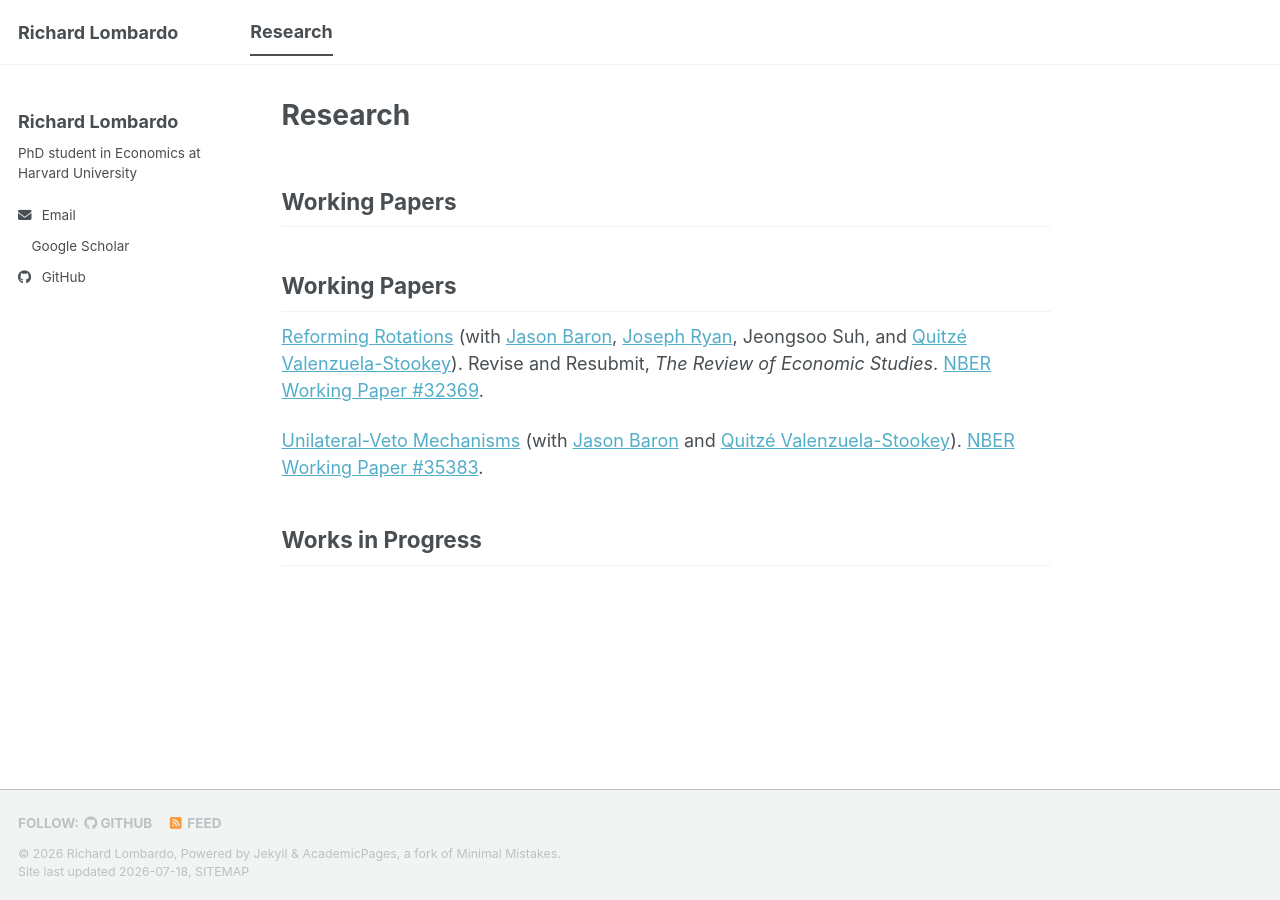
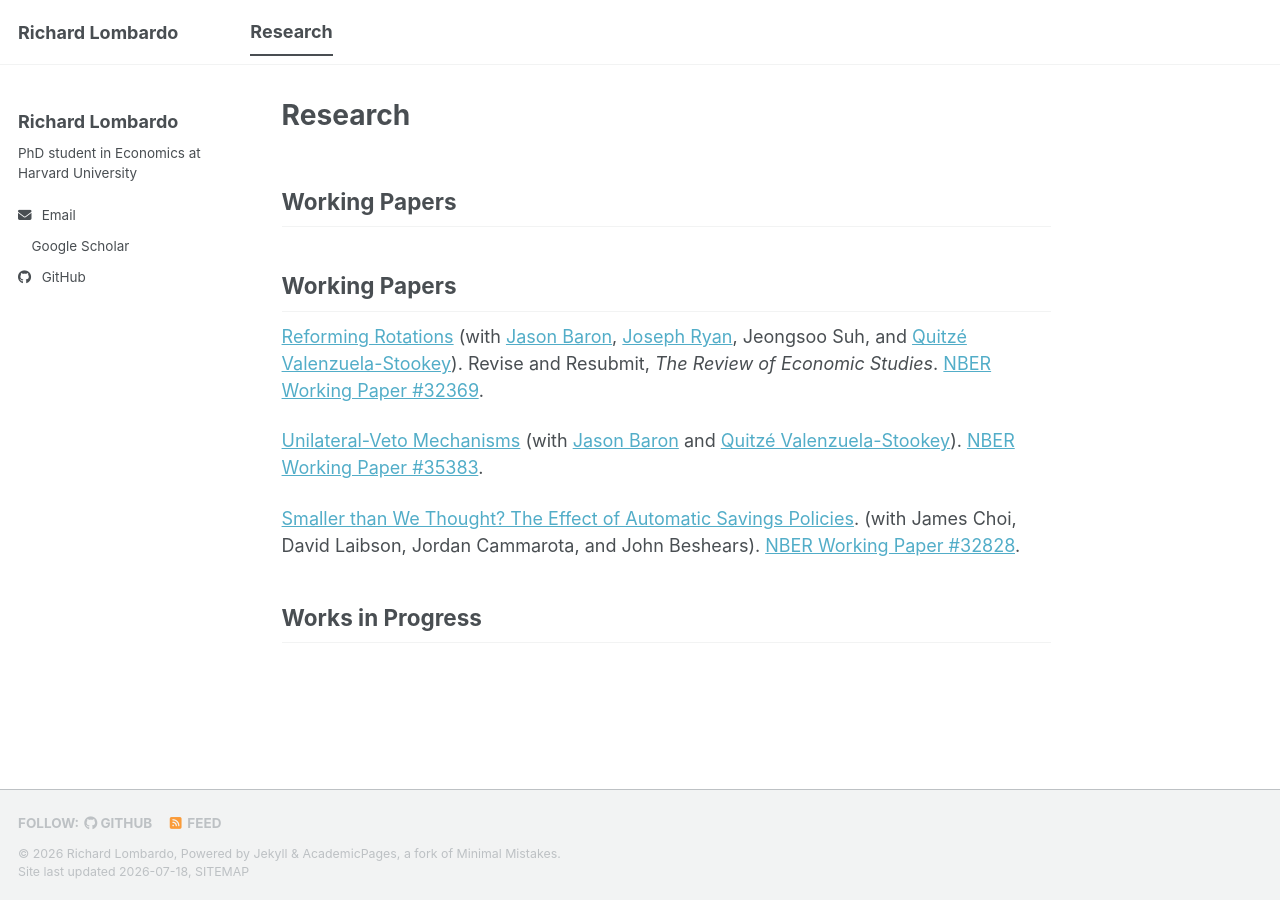
Before and after one commit to richardlombardo/richardlombardo.github.io, a Jekyll site: the page built from _pages/research.md, in a window 1280 px wide. Built offline with Jekyll 4.4.1, drawn with Linux system fonts in a browser that asks for light colours; a style sheet for code colours, icons or effects is not loaded.

Commit message:
Update research page with new paper links
Added links to recent research papers and collaborations.

```diff
--- a/_pages/research.md
+++ b/_pages/research.md
@@ -32,4 +32,10 @@ target="_blank" rel="noopener noreferrer">Quitzé Valenzuela-Stookey</a>).
 <a href="https://www.nber.org/papers/w35383"
 target="_blank" rel="noopener noreferrer">NBER Working Paper #35383</a>.
 
+<a href="https://spinup-000d1a-wp-offload-media.s3.amazonaws.com/faculty/wp-content/uploads/sites/27/2024/07/Automatic-policies-2024.07.21.pdf"
+   target="_blank" rel="noopener noreferrer">Smaller than We Thought? The Effect of Automatic Savings Policies</a>.
+(with James Choi, David Laibson, Jordan Cammarota, and John Beshears).
+<a href="https://www.nber.org/papers/w32828"
+   target="_blank" rel="noopener noreferrer">NBER Working Paper #32828</a>.
+
 ## Works in Progress
```
